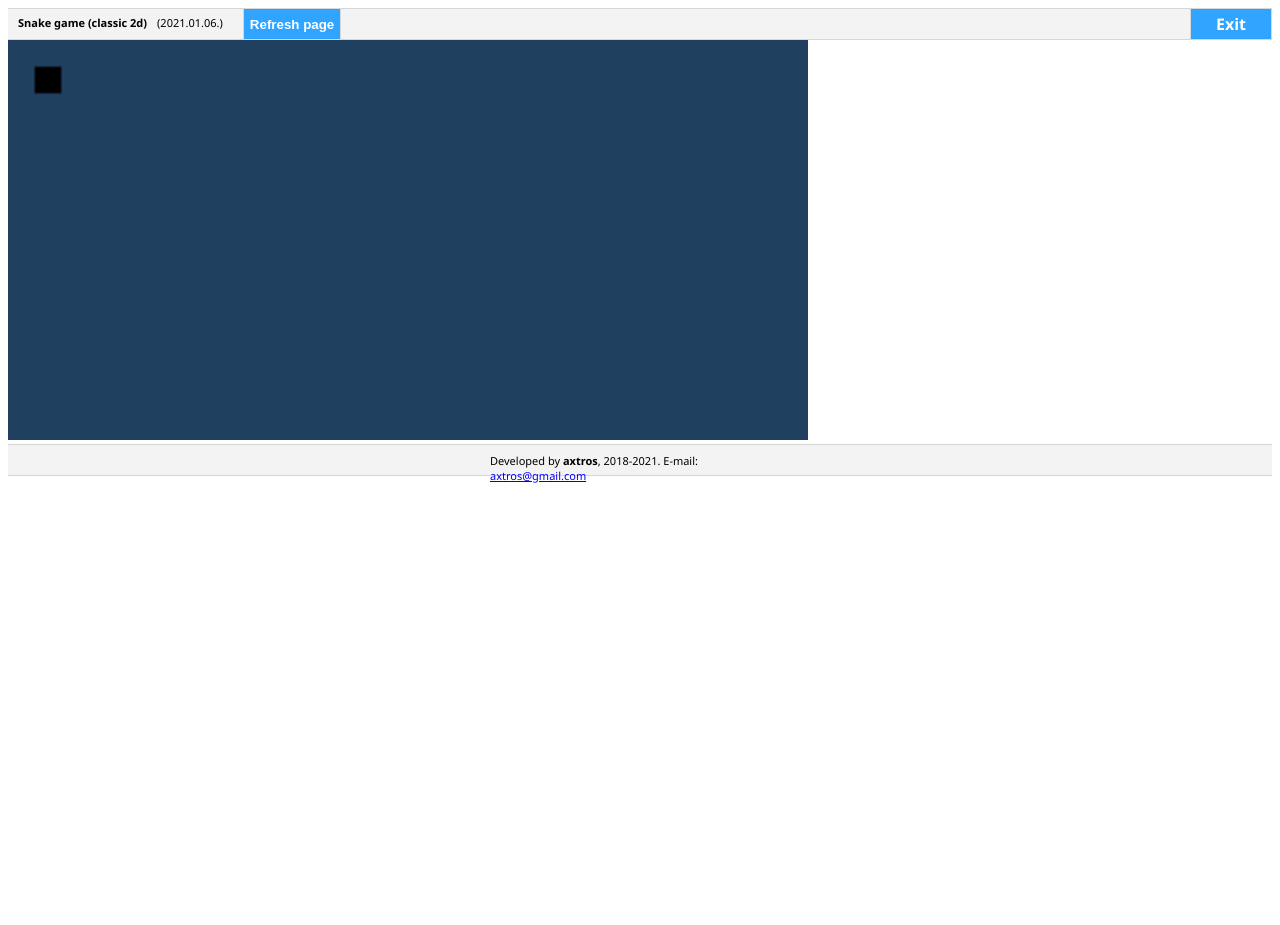
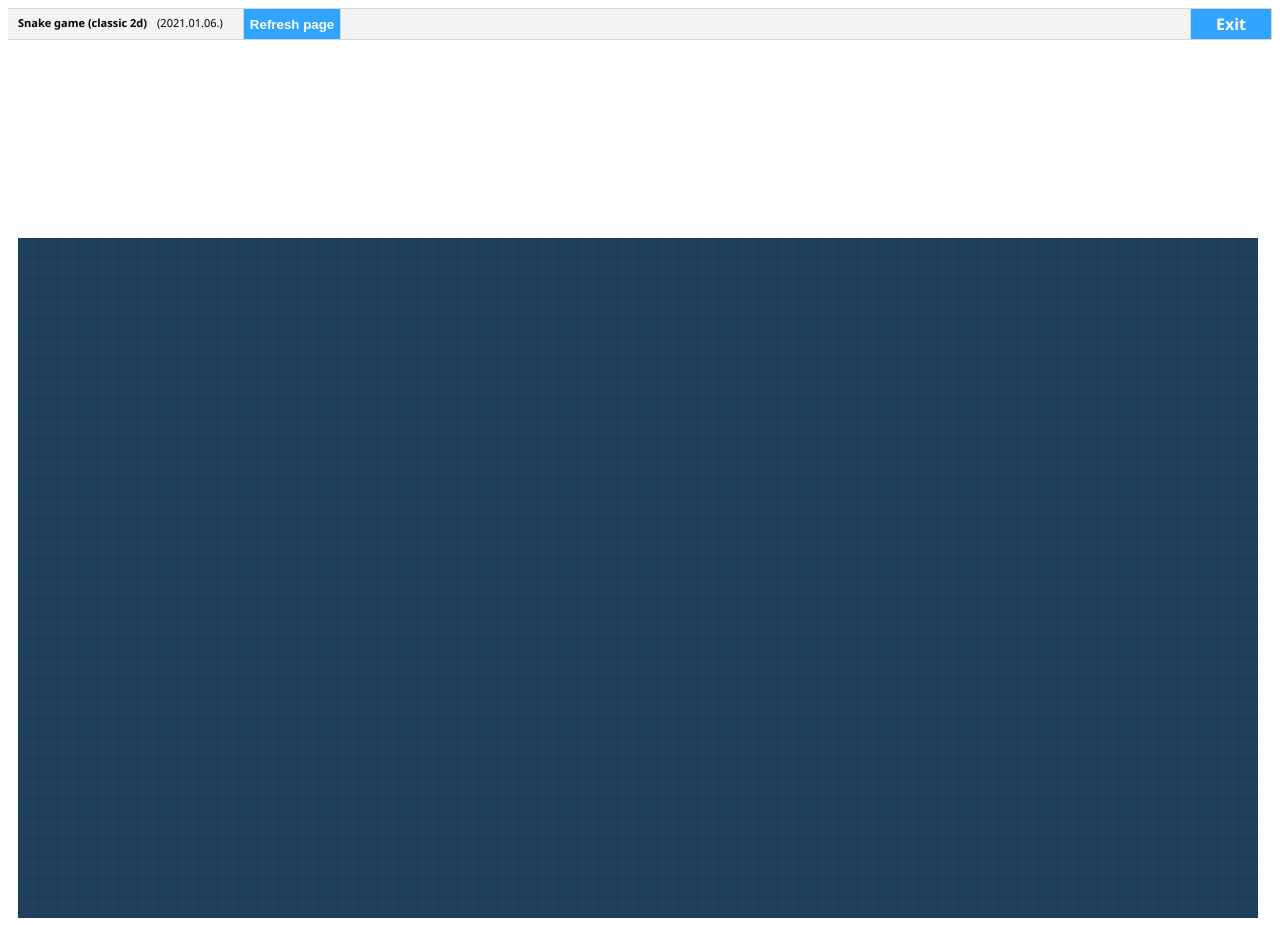
Before and after one commit to axxtros/js-client-demos, a plain HTML site: page pages/demos/snake_game.html in a window 1280 px wide. Shown: the top 925 px of the page. Before the commit the page ends 800 px from the top, so only its background shows below. Drawn offline with Linux system fonts and the light colour scheme.

Commit message:
Snake game 2d. v.0.2

```diff
--- a/js/demos/js_util.js
+++ b/js/demos/js_util.js
@@ -39,19 +39,44 @@ var math = (function() {
 
 //draw ----------------------------------------------------------------------------------------------------------------
 var draw = (function() {
-  //private scope
 
-  function drawFillRectangle(context, x, y, width, height, color) {
-    context.fillStyle = color;
-    context.fillRect(x, y, width, height);
+  function resizeCanvas(canvasElement, newWidth, newHeight) {
+    canvasElement.width = newWidth;
+    canvasElement.height = newHeight;
+    canvasElement.setAttribute("style", "width: " + canvasElement.width + "px");    //importanat: Need resize the CSS protperties!
+    canvasElement.setAttribute("style", "height: " + canvasElement.height + "px");
+  }
+
+  function drawFillRectangle(canvasContext, x, y, width, height, color) {
+    canvasContext.fillStyle = color;
+    canvasContext.fillRect(x, y, width, height);
     console.log('draw...');
+  }
+
+  function drawLine(canvasContext, x1, y1, x2, y2, color) {
+    canvasContext.beginPath();
+    canvasContext.lineWidth = 1;
+    canvasContext.fillStyle = '#000000';
+    canvasContext.strokeStyle = color;
+    canvasContext.moveTo(x1, y1);
+    canvasContext.lineTo(x2, y2);
+    canvasContext.closePath();
+    canvasContext.stroke();
   }
 
   return {
     //public scope
 
-    drawFillSquare: function (context, x, y, size, color) {
-      drawFillRectangle(context, x, y, size, size, color);
+    resizeCanvas: function (canvasElement, newWidth, newHeight) {
+      resizeCanvas(canvasElement, newWidth, newHeight);
+    },
+
+    drawFillSquare: function (canvasContext, x, y, size, color) {
+      drawFillRectangle(canvasContext, x, y, size, size, color);
+    },
+
+    drawLine: function(canvasContext, x1, y1, x2, y2, color) {
+      drawLine(canvasContext, x1, y1, x2, y2, color);
     }
 
   };
--- a/js/demos/snake_game.js
+++ b/js/demos/snake_game.js
@@ -4,47 +4,92 @@
 
 //use module pattern
 
+//module pattern tutorial:
+//https://medium.com/technofunnel/data-hiding-with-javascript-module-pattern-62b71520bddd
+
 "use strict";
 
 var snake = (function() {
 
-    //private scope
-    var backgroundCanvas;
-    var snakeCanvas;
-    var dataCanvas;
-    var backgroundContext;
-    var snakeContext;
-    var dataContext;
+    var gameBackgroundCanvasElement;
+    var gameSnakeCanvasElement;
+    var dataBackgroundCanvasElement;
+    var dataDisplayCanvasElement;
+
+    var gameBackgroundContext;
+    var gameSnakeContext;
+    var dataBackgroundContext;
+    var dataDisplayContext;
+
+    var mapMatrix = new Array();
 
     function initCanvases() {
-        backgroundCanvas = document.getElementById('background-canvas');
-        snakeCanvas = document.getElementById('snake-canvas');
-        dataCanvas = document.getElementById('data-canvas');
+        gameBackgroundCanvasElement = document.getElementById('background-canvas');
+        gameSnakeCanvasElement = document.getElementById('snake-canvas');
+        dataBackgroundCanvasElement = document.getElementById('data-background-canvas');
+        dataDisplayCanvasElement = document.getElementById('data-display-canvas');
 
-        if(backgroundCanvas !== null && snakeCanvas !== null && dataCanvas !== null ) {
-            let backgroundCanvasPos = backgroundCanvas.getBoundingClientRect();
+        if(gameBackgroundCanvasElement !== null && gameSnakeCanvasElement !== null && dataBackgroundCanvasElement !== null ) {
+
+            //az egyes canvas-ek pontos mérete a tile méret alapján lesz kalkulálva úgy, hogy annyi tile legyen kirajzolva, amennyi elfér a böngésző aktuális méretében
+            let tileCanvasWidth = (Math.floor(window.innerWidth / constans.TILESIZE) * constans.TILESIZE) - (2 * constans.TILESIZE);
+            let tileCanvasHeight = (Math.floor(window.innerHeight / constans.TILESIZE) * constans.TILESIZE) - (6 * constans.TILESIZE);
+
+            draw.resizeCanvas(gameBackgroundCanvasElement, tileCanvasWidth, tileCanvasHeight);
+            draw.resizeCanvas(gameSnakeCanvasElement, tileCanvasWidth, tileCanvasHeight);
+            draw.resizeCanvas(dataBackgroundCanvasElement, tileCanvasWidth, 30);
+            let backgroundCanvasPos = gameBackgroundCanvasElement.getBoundingClientRect();
             util.initCanvasLayerCSS('snake-canvas', backgroundCanvasPos);
-            util.initCanvasLayerCSS('data-canvas', backgroundCanvasPos);
+            //util.initCanvasLayerCSS('data-canvas', backgroundCanvasPos);
+
+            gameBackgroundContext = gameBackgroundCanvasElement.getContext("2d");
+            gameSnakeContext = gameSnakeCanvasElement.getContext("2d");
+            dataBackgroundContext = dataBackgroundCanvasElement.getContext("2d");
+            dataDisplayContext = dataDisplayCanvasElement.getContext("2d");
+
+            gameBackgroundContext.scale(1, 1);
+            gameSnakeContext.scale(1, 1);
+            dataBackgroundContext.scale(1, 1);
+
+            initGameBackgroundCanvas();
+            initDataBackgroundCanvas();
+            initMapMatrix(tileCanvasHeight / constans.TILESIZE, tileCanvasWidth / constans.TILESIZE);
+        } else {
+            console.log('Canvas initialization error!');
         }
+    }
 
-        backgroundContext = backgroundCanvas.getContext("2d");
-        snakeContext = snakeCanvas.getContext("2d");
-        dataContext = dataCanvas.getContext("2d");
+    function initGameBackgroundCanvas() {
+        let tileNumberHorizontal = Math.floor(gameBackgroundCanvasElement.width / constans.TILESIZE);
+        let tileNumberVertical = Math.floor(gameBackgroundCanvasElement.height / constans.TILESIZE);
 
-        backgroundContext.scale(1, 1);
-        snakeContext.scale(1, 1);
-        dataContext.scale(1, 1);
+        gameBackgroundContext.fillStyle = "#204060";
+	    gameBackgroundContext.fillRect(0, 0, gameBackgroundCanvasElement.width, gameBackgroundCanvasElement.height);
 
-        backgroundContext.fillStyle = "#204060";
-        backgroundContext.fillRect(0, 0, backgroundCanvas.width, backgroundCanvas.height);
+        for(let i = 0; i !== tileNumberHorizontal + 1; i++) {
+            draw.drawLine(gameBackgroundContext, i * constans.TILESIZE, 0, i * constans.TILESIZE, tileNumberVertical * constans.TILESIZE, '#1f3852');
+        }
+        for(let i = 0; i !== tileNumberVertical + 1; i++) {
+            draw.drawLine(gameBackgroundContext, 0, i * constans.TILESIZE, tileNumberHorizontal * constans.TILESIZE, i * constans.TILESIZE, '#1f3852');
+        }
+    }
 
-        draw.drawFillSquare(snakeContext, 10, 10, 10, 10, 0);
+    function initDataBackgroundCanvas() {
+
+    }
+
+    function initMapMatrix(row, column) {
+        for(let i = 0; i != row; i++) {
+            mapMatrix[i] = new Array();
+            for(let j = 0; j != column; j++) {
+                mapMatrix[i][j] = constans.MAP_EMPTY_GRID;
+            }
+        }
     }
 
     return {
         //public scope
         init: function() {
-            console.log('init snake...');
             initCanvases();
         }
 
@@ -52,3 +97,20 @@ var snake = (function() {
 
     };
 }());
+
+var constans = (function() {
+
+    var _TILESIZE = 20;
+    var _CANVAS_WIDTH_CORRECTION = 50;
+    var _CANVAS_HEIGHT_CORRECTION = 100;
+    var _MAP_EMPTY_GRID = 0;
+
+    return {
+
+        TILESIZE: _TILESIZE,
+        CANVAS_WIDTH_CORRECTION: _CANVAS_WIDTH_CORRECTION,
+        CANVAS_HEIGHT_CORRECTION: _CANVAS_HEIGHT_CORRECTION,
+        MAP_EMPTY_GRID: _MAP_EMPTY_GRID,
+
+};
+}());
--- a/pages/demos/snake_game.html
+++ b/pages/demos/snake_game.html
@@ -30,13 +30,14 @@
     </div>
 
     <!-- ================================================================== -->
-
-    <div class="canvas-system-wrapper">
-        <canvas id="background-canvas" class="map-canvas-class" width="800" height="400" style="z-index: 1;"></canvas>
-        <canvas id="snake-canvas" class="lines-canvas-class" style="z-index: 2;"></canvas>
-        <canvas id="data-canvas" class="mouse-canvas-class" style="z-index: 3;"></canvas>
+    <div class="canvas-system-wrapper" style="margin: 10px 10px 0 10px;">
+      <canvas id="data-background-canvas" class="mouse-canvas-class" style="z-index: 100;"></canvas>
+      <canvas id="data-display-canvas" class="mouse-canvas-class" style="z-index: 200;"></canvas>
+    </div>
+    <div class="canvas-system-wrapper" style="margin: 0 10px 10px 10px;">
+        <canvas id="background-canvas" class="map-canvas-class" width="100" height="100" style="z-index: 100;"></canvas>
+        <canvas id="snake-canvas" class="lines-canvas-class" style="z-index: 200;"></canvas>
       </div>
-
     <!-- ================================================================== -->
 
     <div class="body-ending-div"></div>
```
